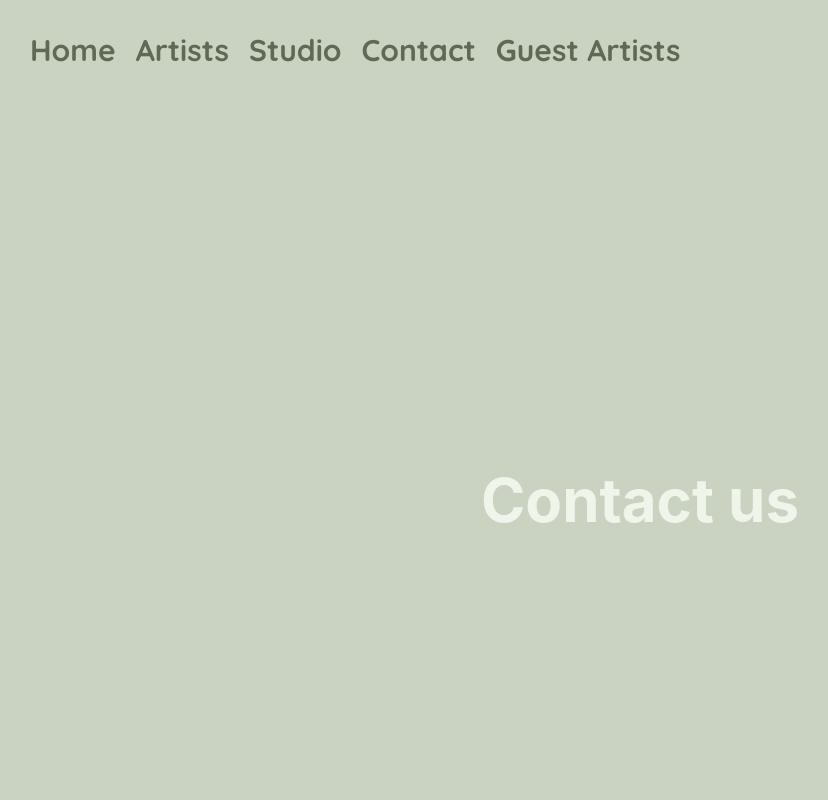
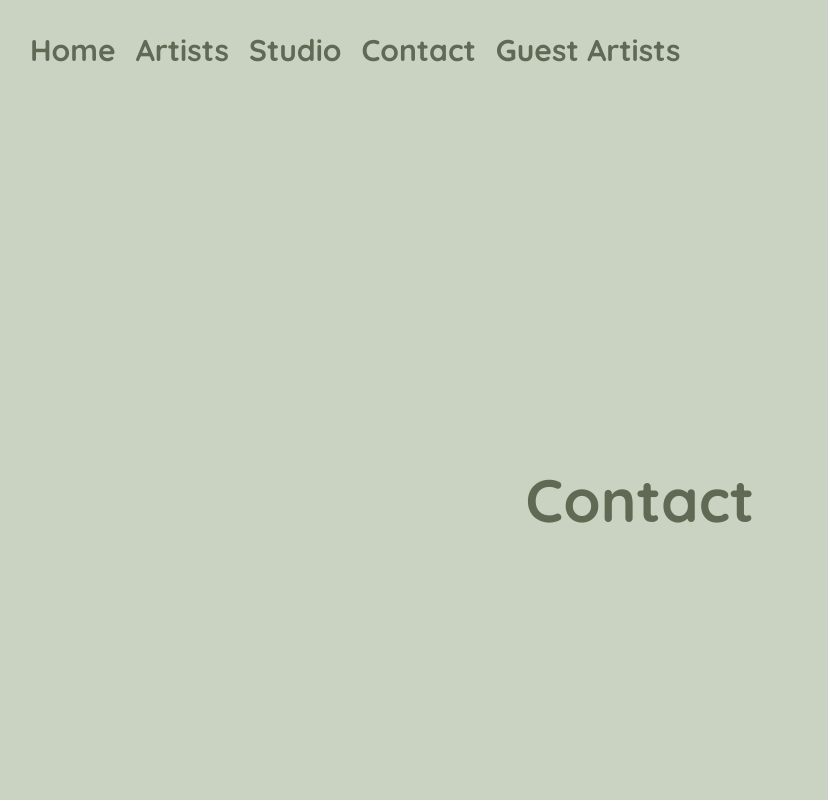
Before and after one commit to Cmbs86/Thorns-and-Spines-page, a React (Vite) app in the folder thorns-n-spines-project/: page /contact in a window 1280 px wide. Shown: the top 800 px of the page, without its empty margins (0-828 px from the left). Built offline with nearby package versions, Linux system fonts and the light colour scheme.

Commit message:
start Contact.jsx design

```diff
--- a/thorns-n-spines-project/src/components/AnimatedSeparator.jsx
+++ b/thorns-n-spines-project/src/components/AnimatedSeparator.jsx
@@ -10,7 +10,7 @@ const AnimatedSeparator = () => {
       ([entry]) => {
         setIsInView(entry.isIntersecting);
       },
-      { threshold: 0.8 } // Adjust this value based on when you want the animation to trigger
+      { threshold: 0.8 }
     );
 
     if (underlineRef.current) {
--- a/thorns-n-spines-project/src/pages/Artists.jsx
+++ b/thorns-n-spines-project/src/pages/Artists.jsx
@@ -1,6 +1,4 @@
 import { useTranslation } from "react-i18next";
-// import { useEffect, useRef, useState } from "react";
-import { motion } from "framer-motion";
 import tiago from "../assets/images/tiago.webp";
 import daniela from "../assets/images/daniela.webp";
 import basti from "../assets/images/basti.webp";
@@ -17,7 +15,7 @@ const Artists = () => {
 
   return (
     <>
-      <main className="min-h-screen w-full  flex flex-col items-center justify-center  ">
+      <main className="min-h-screen w-full flex flex-col items-center justify-center  ">
         {/* Text section */}
         <div className="text-center my-10">
           <h1 className="text-3xl md:text-4xl lg:text-6xl font-bold text-tns-ebony font-sans  ">
--- a/thorns-n-spines-project/src/pages/Contact.jsx
+++ b/thorns-n-spines-project/src/pages/Contact.jsx
@@ -1,25 +1,23 @@
-import React from 'react'
-import Header from '../components/Header'
+import { useTranslation } from "react-i18next";
+
 
 const Contact = () => {
+  const { t } = useTranslation();
   return (
     <>
-   <div className="min-h-screen flex justify-center p-5 items-center">
-      <div className="space-y-5 text-center gap-5">
-        <h1 className="lg:text-6xl text-3xl  font-bold">
-       Contact us
-        </h1>
-        {/* <p className="max-w-lg text-sm leading-6">
-          This is a simple example of how to build an animate a hamburger menu
-          with React and Framer Motion. I hope you like it!
-        </p> */}
-        {/* <button className="px-5 py-3 bg-neutral-300 rounded-md text-sm text-stone-800">
-          Get Started
-        </button> */}
-      </div>
-    </div>
+      <main className="min-h-screen w-full flex flex-col items-center justify-center">
+      <div className="text-center my-10">
+          <h1 className="text-3xl md:text-4xl lg:text-6xl font-bold text-tns-ebony font-sans  ">
+            {t("contact")}
+          </h1>
+        </div>
+        <div className="max-w-[1600px] mx-auto flex flex-col md:flex-row flex-wrap justify-around 2xl:justify-between gap-y-10">
+
+
+        </div>
+      </main>
     </>
-  )
-}
+  );
+};
 
-export default Contact
+export default Contact;
```
